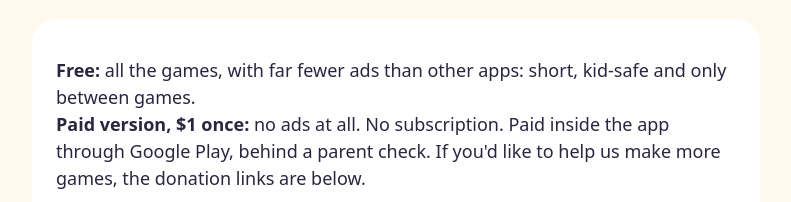
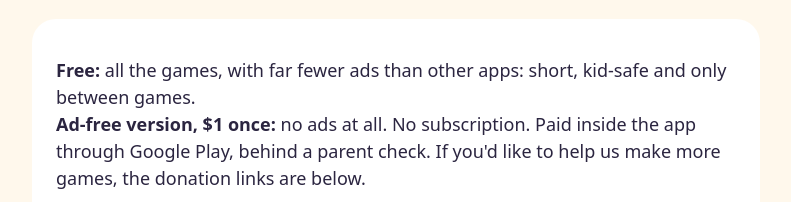
Before and after one commit to nescool101/lulu-kids-page, a website: page index.html in a window 1280 px wide. Shown: the part 1223-1425 px from the top of the page, without its empty margins (244-1035 px from the left). Drawn offline with Linux system fonts and the light colour scheme.

Commit message:
EN: ad-free version label

```diff
--- a/index.html
+++ b/index.html
@@ -56,7 +56,7 @@
 <h2 data-l="es">Gratis con pocos anuncios, o sin publicidad</h2><h2 data-l="en">Free with few ads, or ad-free</h2>
 <div class="card">
   <p data-l="es"><b>Gratis:</b> todos los juegos, con muy pocos anuncios comparado con otras apps: breves, aptos para niños y solo entre juegos.<br><b>Versión de pago, US$1 una sola vez:</b> sin ningún anuncio. Sin suscripción. Se paga dentro de la app con Google Play, detrás de una verificación para adultos. Si quieres apoyar para que hagamos más juegos, abajo están los enlaces de donación.</p>
-  <p data-l="en"><b>Free:</b> all the games, with far fewer ads than other apps: short, kid-safe and only between games.<br><b>Paid version, $1 once:</b> no ads at all. No subscription. Paid inside the app through Google Play, behind a parent check. If you'd like to help us make more games, the donation links are below.</p>
+  <p data-l="en"><b>Free:</b> all the games, with far fewer ads than other apps: short, kid-safe and only between games.<br><b>Ad-free version, $1 once:</b> no ads at all. No subscription. Paid inside the app through Google Play, behind a parent check. If you'd like to help us make more games, the donation links are below.</p>
 </div>
 
 <h2 data-l="es">Para padres</h2><h2 data-l="en">For parents</h2>
```
